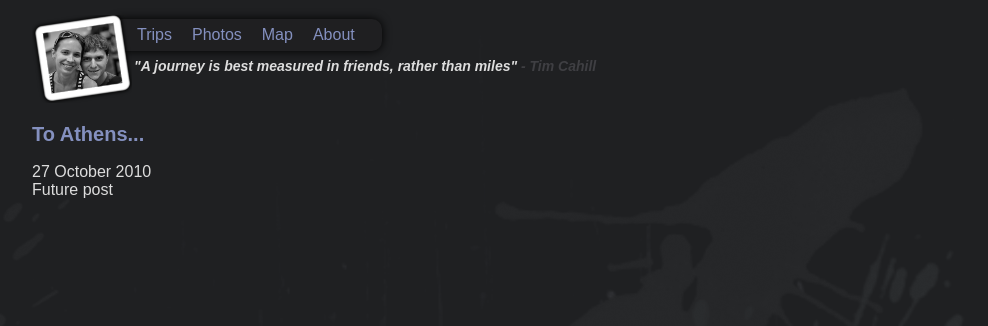
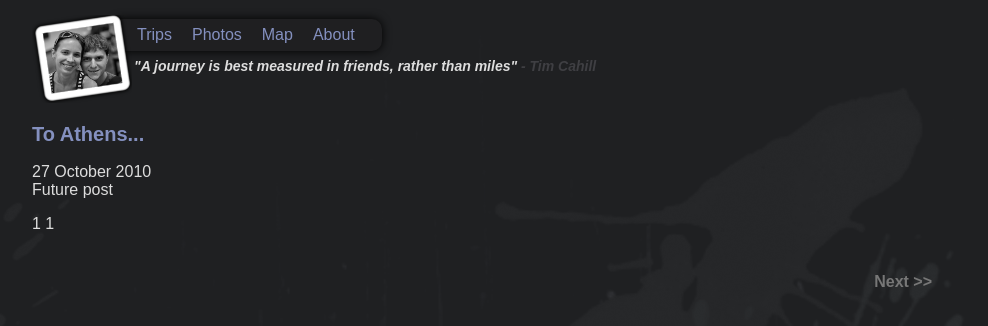
Before and after one commit to throughnothing/throughnothing.com, a Jekyll site: the page built from index.html, in a window 1280 px wide. Shown: the top 326 px of the page, without its empty margins (158-1146 px from the left). Built offline with Jekyll 4.4.1, drawn with Linux system fonts in a browser that asks for light colours; nearby versions of some CDN libraries; Markdown is read by kramdown in place of the engine named in the settings; the list of posts is cut into pages by our own code.

Commit message:
updates to pagination

```diff
--- a/css/site.css
+++ b/css/site.css
@@ -113,6 +113,27 @@ div.day_map {
 }
 /* End Post Map */
 
+/* Pagination */
+div.pagination {
+	margin-top: 40px;
+	margin-left: auto;
+	margin-right: auto;
+	font: 12px;
+	font-weight: bold;
+}
+div.pagination a {
+	color: #777;
+}
+div.pagination a:hover {
+	color: #bfa384;
+}
+div.pagination a.prev {
+	float: left;
+}
+div.pagination a.next {
+	float: right;
+}
+/* End Pagination */
 
 /* World Map */
 body.map {
--- a/index.html
+++ b/index.html
@@ -4,7 +4,7 @@ title: Two Travelling Souls
 scripts:
 - /js/maps.js
 ---
-{% for page in site.posts limit:1 %}
+{% for page in paginator.posts %}
 	<div class='post'>
 		<div class="data">
 			<h2><a href="{{page.url}}">{{page.title}}</a></h2>
@@ -18,3 +18,16 @@ scripts:
 		</div>
 	</div>
 {% endfor %}
+
+{{paginator.page}}
+{{paginator.total_pages}}
+<div class="pagination">
+	{% if paginator.total_pages > paginator.page %}
+		<a class="prev" href="/page{{ paginator.next_page}}/">&lt;&lt; Previous</a>
+	{% endif %}
+	{% if paginator.page > 2 %}
+		<a href="/page{{ paginator.previous_page}}/">Next &gt;&gt;</a>
+	{% else if paginator.page == 2 %}
+		<a class="next" href="/">Next &gt;&gt;</a>
+	{% endif %}
+</div>
```
Also changed, not shown: _posts/2010-10-8-sample-post.markdown (deleted, +0 -9 lines). Lines whose indentation alone changed are shown as unchanged.
